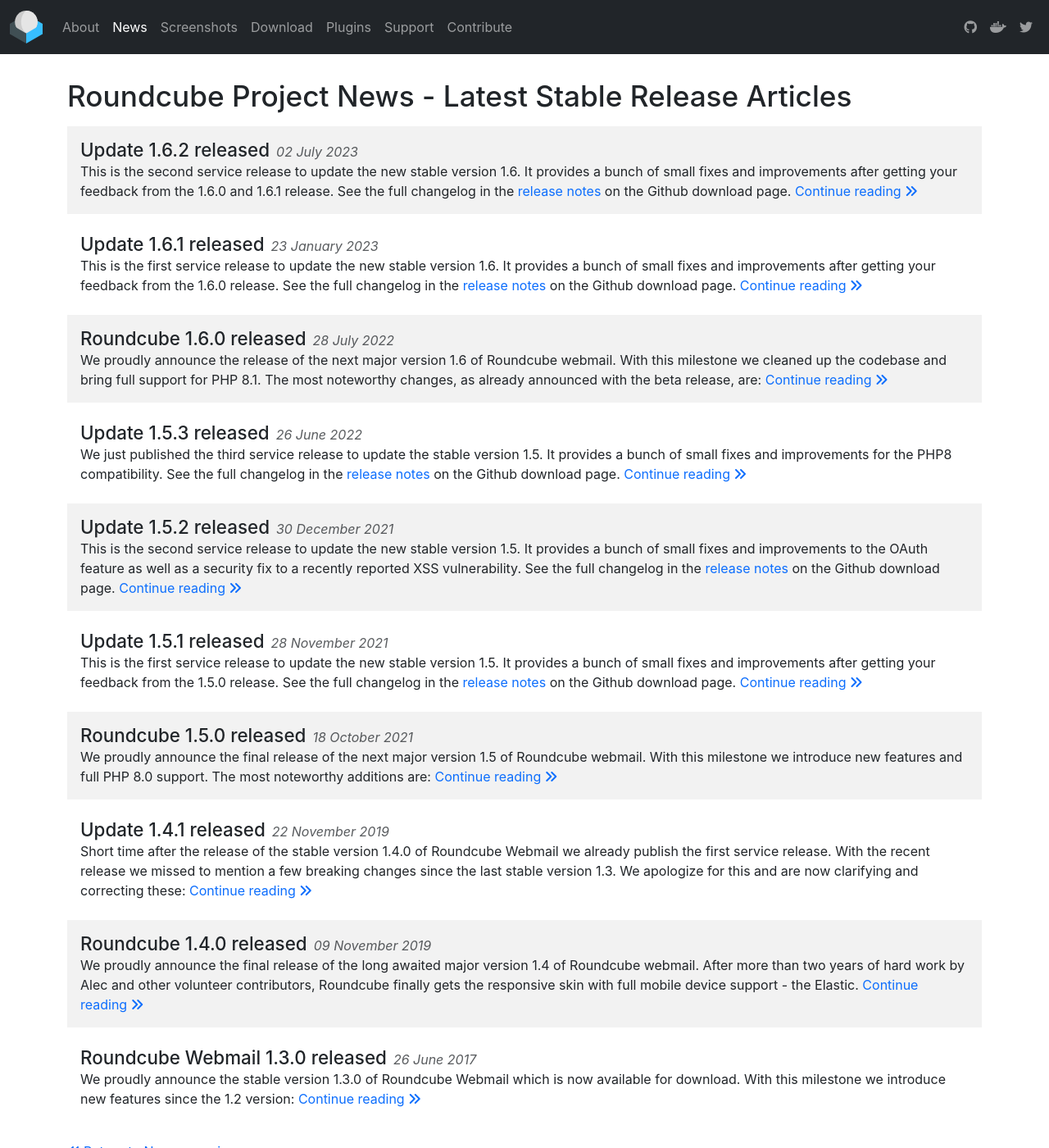
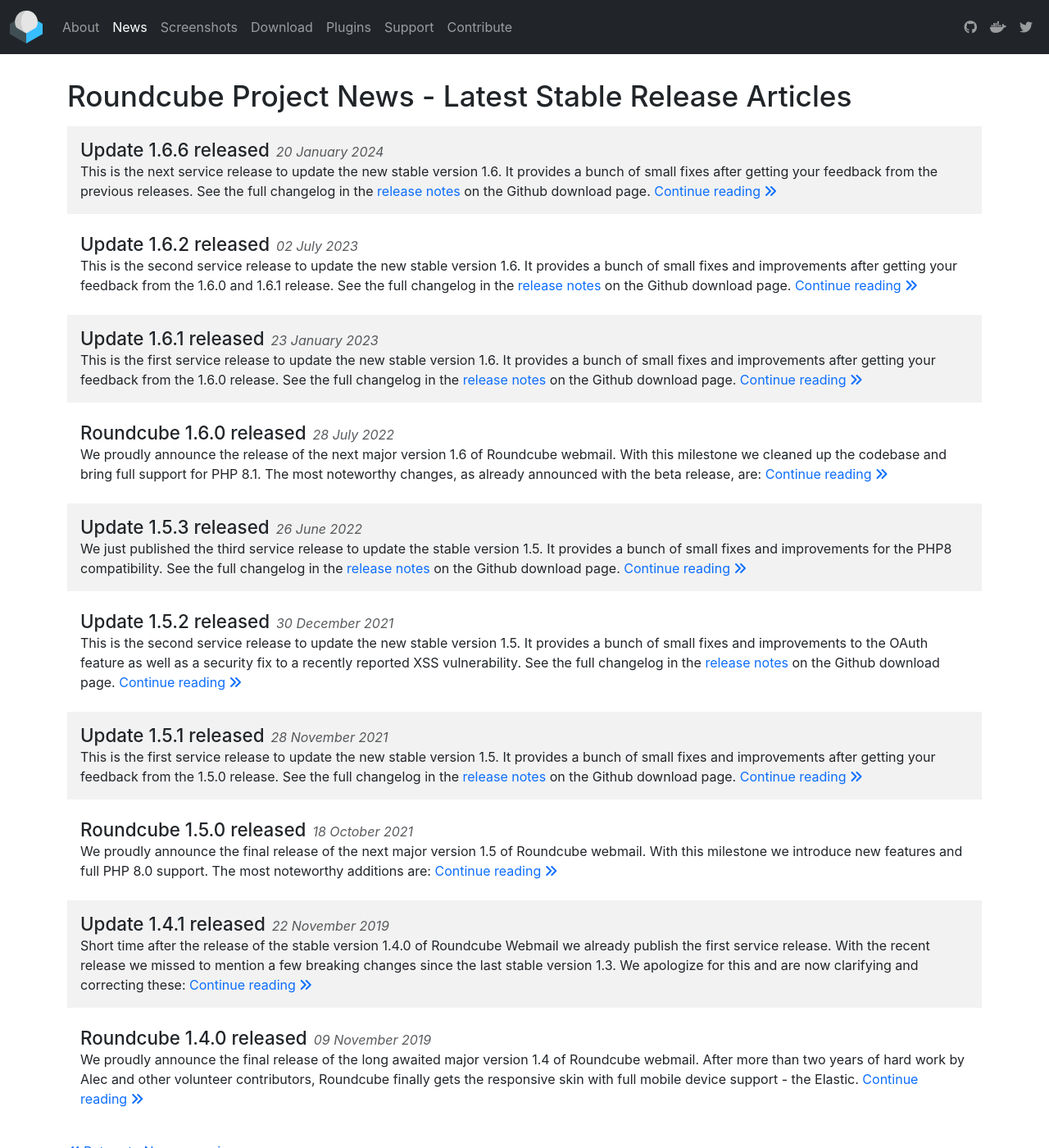
Before and after one commit to roundcube/roundcube.github.com, a Jekyll site: the page built from news/stable/index.html, in a window 1280 px wide and 1400 px high. Shown: the whole window at 82% size. Built offline with Jekyll 4.4.1, drawn with Linux system fonts in a browser that asks for light colours.

Commit message:
1.6.6 release

```diff
--- /dev/null
+++ b/_posts/2024-01-20-update-1.6.6-released.md
@@ -0,0 +1,13 @@
+---
+layout: article
+title: Update 1.6.6 released
+tags: releases updates stable
+---
+This is the next service release to update the new stable version 1.6.
+It provides a bunch of small fixes after getting your feedback
+from the previous releases. See the full changelog in the [release notes](https://github.com/roundcube/roundcubemail/releases/tag/1.6.6) on the Github download page.
+
+This release is considered stable and we recommend to update all productive installations
+of Roundcube with this version. Download it from [roundcube.net](https://roundcube.net/download).
+
+Please do backup your data before updating!
```
Also changed, not shown: _data/releases.json (+8 -8 lines).
